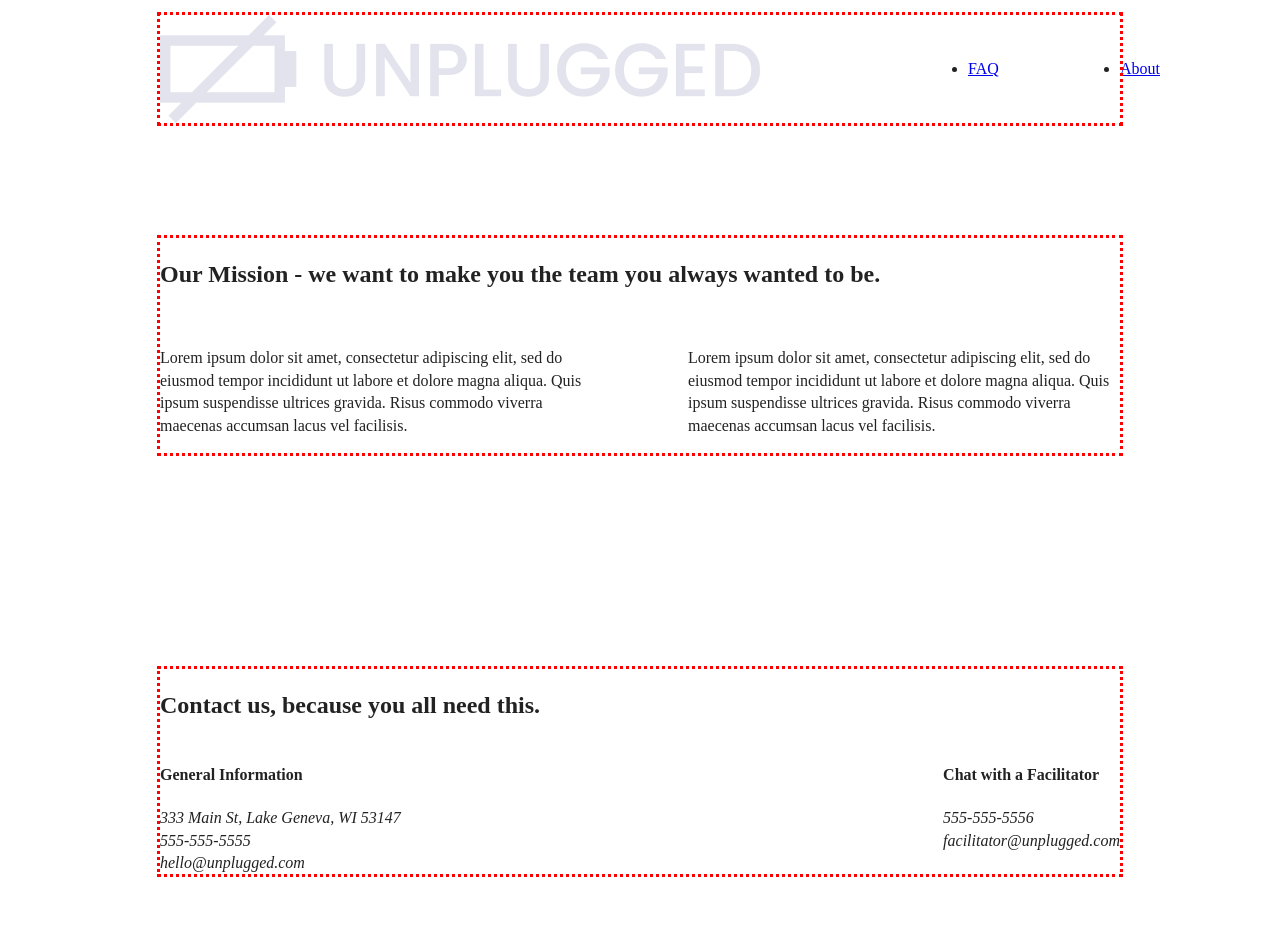
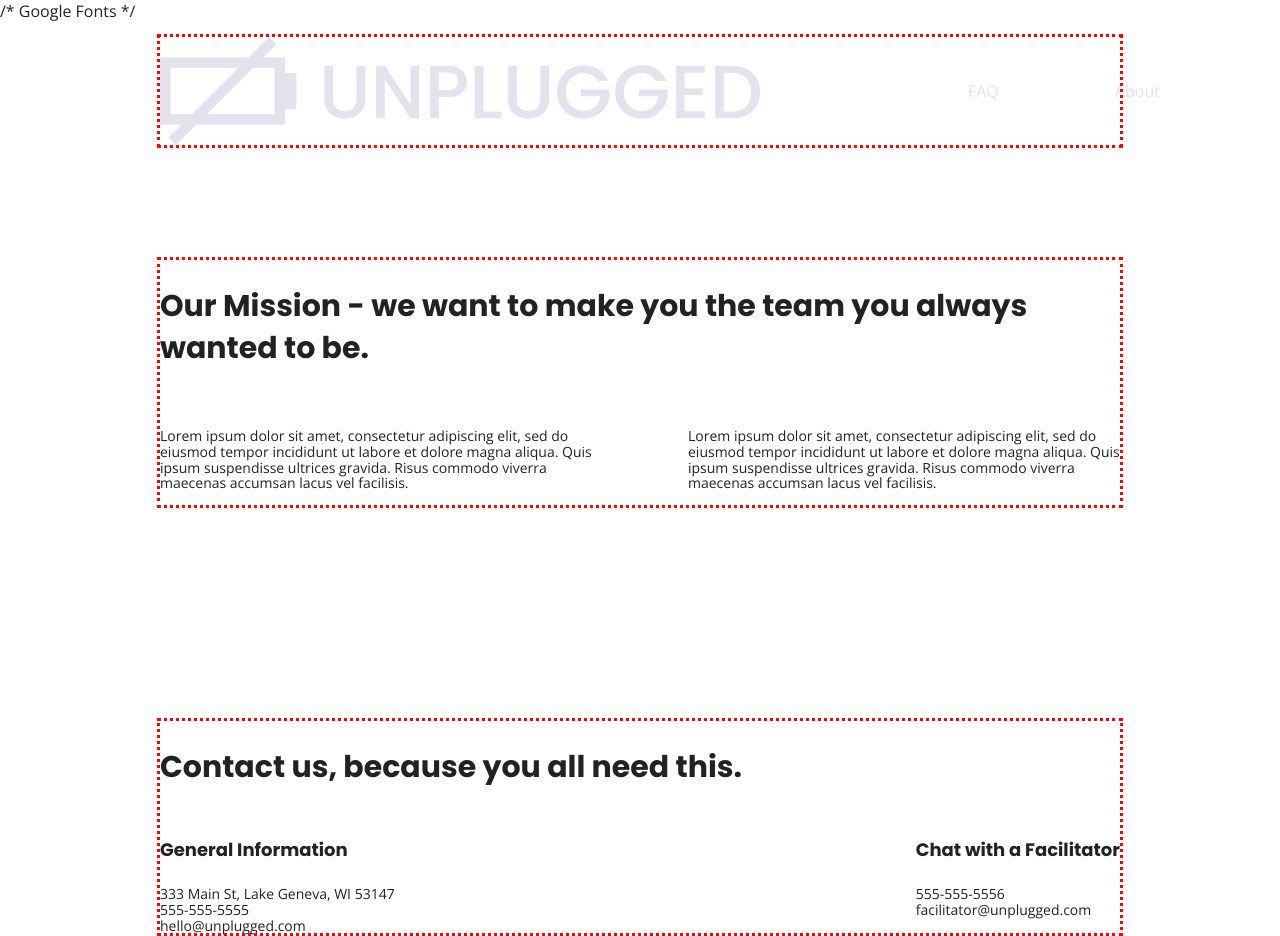
Before and after one commit to pANNoramic-d8ta/Unplugged, a website: page about/index.html in a window 1280 px wide. Shown: the top 936 px of the page. Drawn offline with nearby package versions, Linux system fonts and the light colour scheme.

Commit message:
Added global text styles

```diff
--- a/about/index.html
+++ b/about/index.html
@@ -20,6 +20,12 @@
   <link rel="stylesheet" href="../css/main.css">
 
   <meta name="theme-color" content="#fafafa">
+
+  /* Google Fonts */
+  <link rel="preconnect" href="https://fonts.googleapis.com">
+<link rel="preconnect" href="https://fonts.gstatic.com" crossorigin>
+<link href="https://fonts.googleapis.com/css2?family=Open+Sans:ital,wght@0,300..800;1,300..800&family=Poppins:ital,wght@0,100;0,200;0,300;0,400;0,500;0,600;0,700;0,800;0,900;1,100;1,200;1,300;1,400;1,500;1,600;1,700;1,800;1,900&display=swap" rel="stylesheet">
+
 </head>
 
 <body>
--- a/css/main.css
+++ b/css/main.css
@@ -96,6 +96,54 @@ textarea {
 /* ==========================================================================
      Author's custom styles
      ========================================================================== */
+*/
+/* General Styles */
+
+html {
+  font-size: 1rem;
+}
+
+body {
+  font-family: 'Open Sans', sans-serif;
+  font-size: 1em;
+
+}
+
+ul,
+ol {
+  list-style-type: none;
+}
+
+a {
+  color: #e2e3ed;
+  text-decoration: none;
+}
+
+h2 {
+  font-family: 'Poppins', sans-serif;
+  font-size: 1.875em;
+}
+
+h3,
+h4 {
+  font-family: 'Poppins', sans-serif;
+  font-size: 1.125em;
+}
+
+p {
+  font-size: 0.875em;
+  line-height: 1.125em;
+
+}
+
+img {}
+
+figure {}
+
+address {
+  font-style: normal;
+}
+
 .content-wrapper {
   outline: 3px dotted red;
   margin: 50px 0;
```
Also changed, not shown: faq/index.html (+6 -0 lines), index.html (+5 -0 lines).
